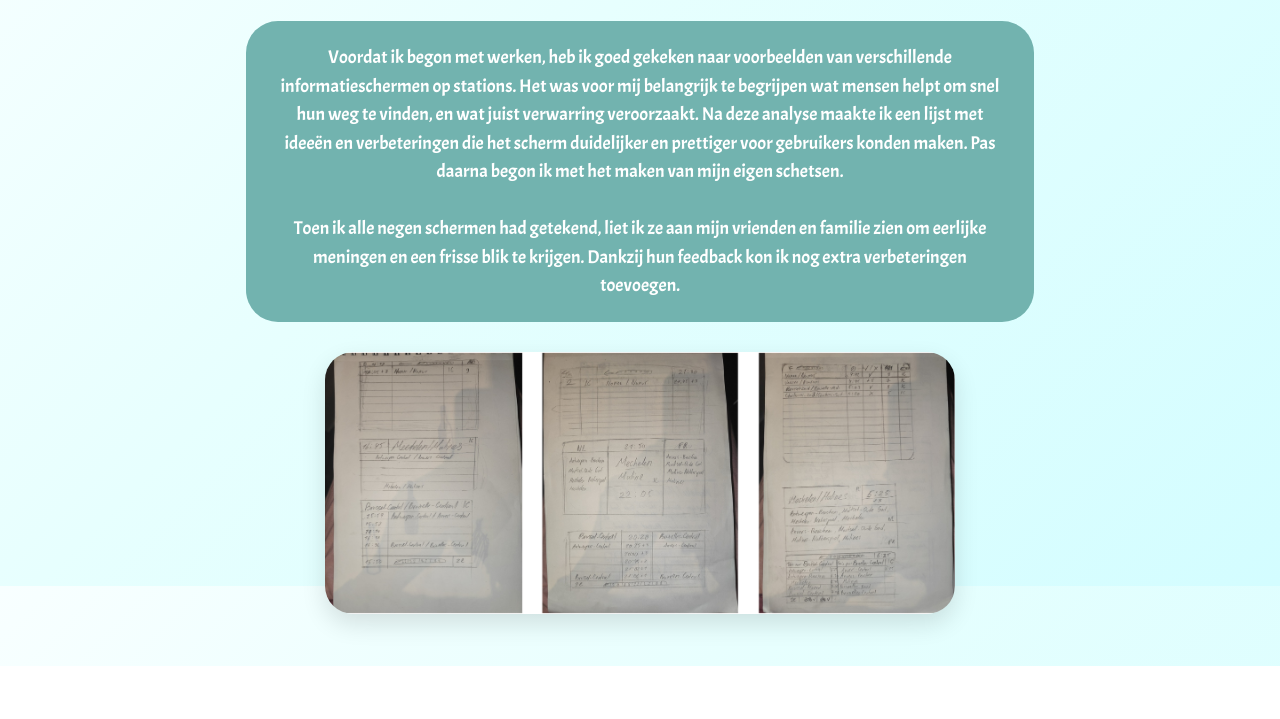
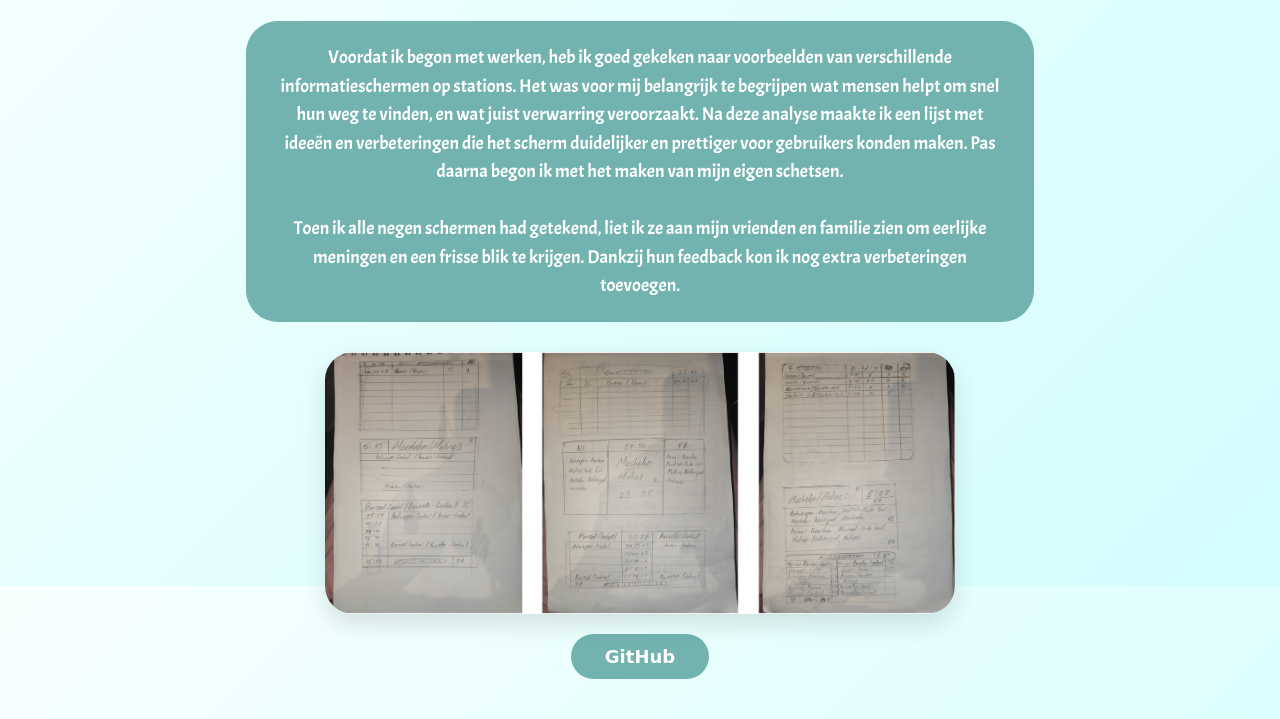
Before and after one commit to OleksandraZharinova/Projectdocumentatie_ZharinovaO, a website: page week2.html in a window 1280 px wide. Shown: the part 214-933 px from the top of the page. Before the commit the page ends 880 px from the top, so only its background shows below. Drawn offline with Linux system fonts and the light colour scheme; a web font is replaced by a local one.

Commit message:
week2.html

```diff
--- a/week2.html
+++ b/week2.html
@@ -133,6 +133,36 @@
       transform: translateY(-200px) scale(2);
     }
 
+    /* ===== GITHUB KNOP  ===== */
+    .github-bottom {
+      margin-top: 20px;
+      padding-bottom: 40px;
+      display: flex;
+      justify-content: center;
+    }
+
+    .side-btn {
+      background-color: #72b3af;
+      color: white;
+      text-decoration: none;
+      font-size: 18px;
+      padding: 12px 34px;
+      border-radius: 30px;
+      font-weight: 600;
+      transition: transform 0.15s ease, background-color 0.2s ease;
+      display: inline-block;
+      text-align: center;
+    }
+
+    .side-btn:hover {
+      background-color: #6aa8a4;
+      transform: scale(1.06);
+    }
+
+    .button-animate {
+      animation: clickBounce 0.15s ease;
+    }
+
     /* ===== RESPONSIVE ===== */
     @media (max-width: 768px) {
       body {
@@ -152,6 +182,11 @@
         left: 16px;
         font-size: 13px;
         padding: 7px 16px;
+      }
+
+      .github-bottom {
+        margin-top: 50px;
+        padding-bottom: 28px;
       }
     }
   </style>
@@ -188,6 +223,19 @@
 
   </div>
 
+  <!-- GITHUB KNOP ONDERAAN -->
+  <div class="github-bottom">
+    <a
+      href="https://github.com/OleksandraZharinova/Projectdocumentatie_ZharinovaO.git"
+      class="side-btn"
+      target="_blank"
+      rel="noopener noreferrer"
+      id="githubBtn"
+    >
+      GitHub
+    </a>
+  </div>
+
   <script>
     // Click-animatie voor de terugknop
     const backBtn = document.getElementById("backBtn");
@@ -196,24 +244,24 @@
       setTimeout(() => backBtn.classList.remove("animate"), 200);
     });
 
-    // Zelfde zoom/scroll gedrag als Week 1
+    // Zoom/scroll gedrag
     const img = document.getElementById("weekImg");
-
     img.addEventListener("click", () => {
       const wasEnlarged = img.classList.contains("enlarged");
       img.classList.toggle("enlarged");
 
       if (!wasEnlarged) {
-        img.scrollIntoView({
-          behavior: "smooth",
-          block: "center"
-        });
+        img.scrollIntoView({ behavior: "smooth", block: "center" });
       } else {
-        window.scrollTo({
-          top: 0,
-          behavior: "smooth"
-        });
+        window.scrollTo({ top: 0, behavior: "smooth" });
       }
+    });
+
+    // GitHub knop animatie
+    const githubBtn = document.getElementById("githubBtn");
+    githubBtn.addEventListener("click", () => {
+      githubBtn.classList.add("button-animate");
+      setTimeout(() => githubBtn.classList.remove("button-animate"), 150);
     });
   </script>
 
```
